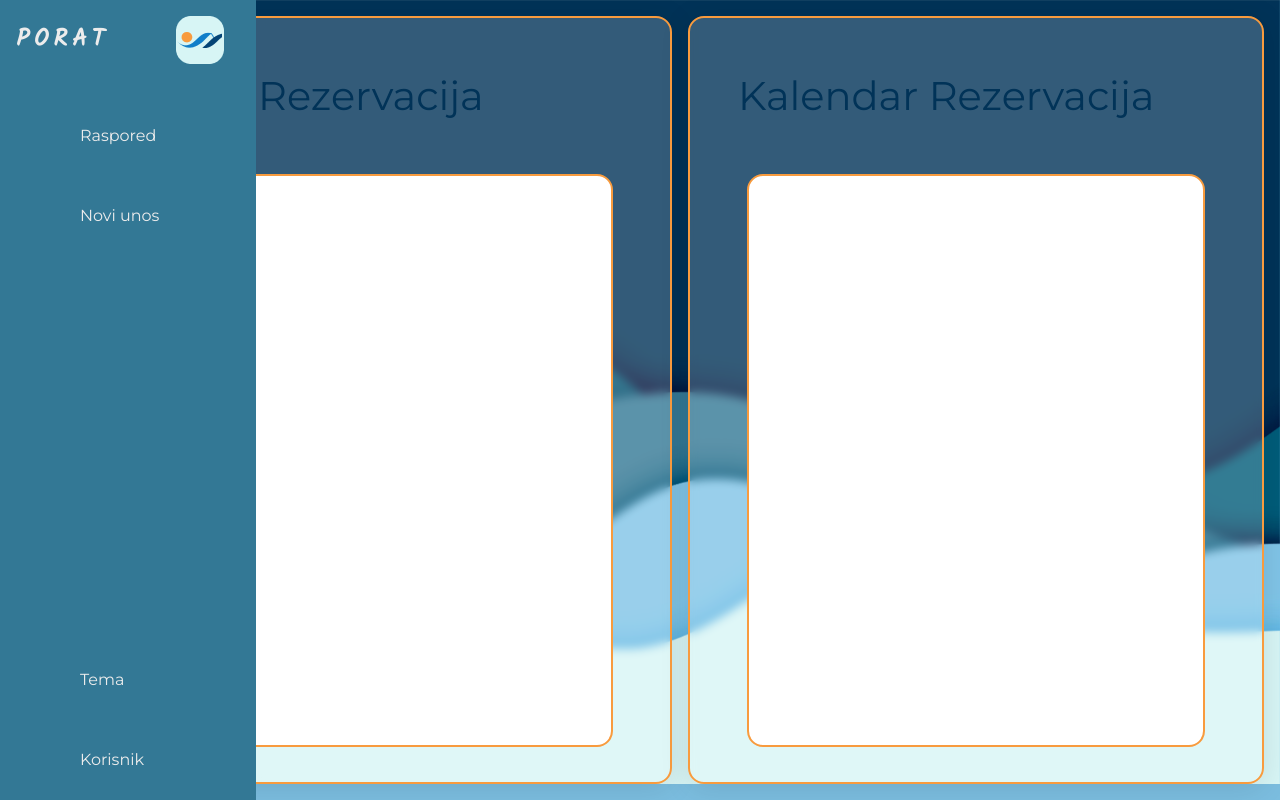
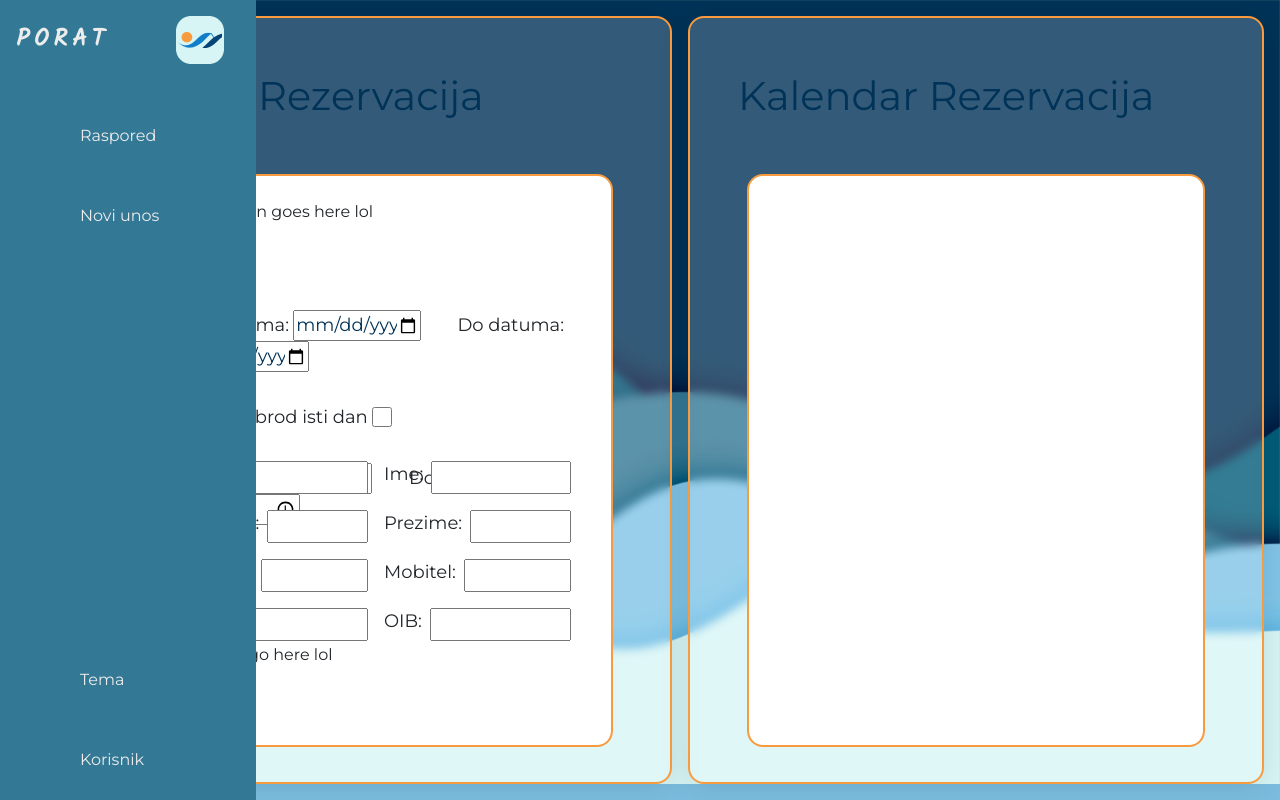
Before and after one commit to 0-bcda-0/porat-staff, a PHP site: page / in a window 1280 px wide. Run offline with PHP 8.4, Linux system fonts and the light colour scheme; some libraries are stand-ins or nearby versions.

Commit message:
GB - AddReservation Progress 2
Početak rada na input fieldovima lijeve kartice na stranici AddReservation.

```diff
--- a/addReservation/addReservation.css
+++ b/addReservation/addReservation.css
@@ -92,19 +92,101 @@ body{
   height: 15%;
 }
 
+/* - TOP CONTENT ZA LIJEVI PANEL - */
+
 .add-panel-left-content-top{
-  height: 35%;
+  height: 32%;
 }
 
+.add-inputs-top{
+  width: 100%;
+  padding-top: 2rem;
+}
+
+.add-date-label{
+  font-size: 18px;
+}
+
+#addreserv-datum-od{
+  font-size: 18px;
+  width: 8rem;
+  margin-right: 2rem;
+  color: #013358;
+}
+
+#addreserv-datum-do{
+  font-size: 18px;
+  width: 8rem;
+  color: #013358;
+}
+
+.add-radio-button-container{
+  padding-top: 2rem;
+}
+
+.add-time-input-container{
+  padding-top: 2rem;
+  font-size: 18px;
+}
+
+#addreserv-vrijeme-od{
+  padding-right: 0;
+  margin-right: 2rem;
+}
+
+#ad-radio-button{
+  width: 1.25rem;
+  height: 1.25rem;
+  vertical-align: text-bottom;
+}
+
+/* - BOTTOM CONTENT ZA LIJEVI PANEL - */
+
 .add-panel-left-content-bottom{
-  height: 35%;
+  height: 38%;
+  display: inline-flex;
+  font-size: 18px;
 }
+
+.add-panel-left-content-bottom-left-side{
+  width: 50%;
+  display: inline-block;
+}
+
+.add-panel-left-content-bottom-left-side > div{
+  padding-top: 1rem;
+  display: flex;
+}
+
+
+.add-panel-left-content-bottom-left-side > div > input{
+  width:100%;
+  margin-right: 1rem;
+  margin-left: 0.5rem;
+}
+
+
+.add-panel-left-content-bottom-right-side{
+  width: 50%;
+}
+
+.add-panel-left-content-bottom-right-side > div{
+  padding-top: 1rem;
+  display: flex;
+}
+
+
+.add-panel-left-content-bottom-right-side > div > input{
+  width:100%;
+  margin-right: 1rem;
+  margin-left: 0.5rem;
+}
+
+/* - BUTTONI ZA LIJEVI PANEL - */
 
 .add-panel-left-content-buttons{
   height: 15%;
 }
-
-
 
 
 /* ---- KALENDAR ---- */
--- a/addReservation/index.html
+++ b/addReservation/index.html
@@ -15,19 +15,76 @@
         <div class="add-panel-left-content">
           <!-- dropdown -->
           <div class="add-panel-left-content-dropdown">
-            a
+            Dropdown goes here lol
           </div>
           <!-- content-top -->
           <div class="add-panel-left-content-top">
-            b
+
+            <div class="add-inputs-top">
+              <label class="add-date-label" for="addreserv-datum-od">Od datuma:</label>
+              <input type="date" id="addreserv-datum-od">
+              <label class="add-date-label" for="addreserv-datum-do">Do datuma:</label>
+              <input type="date" id="addreserv-datum-do">
+            </div>
+
+            <div class="add-radio-button-container">
+              <label class="add-date-label" for="ad-radio-button">Vraćam brod isti dan </label>
+              <input type="checkbox" id="ad-radio-button">
+            </div>
+
+            <div class="add-time-input-container">
+              <label class="add-time-label" for="addreserv-vrijeme-od">Od sati:</label>
+              <input type="time" id="addreserv-vrijeme-od">
+              <label class="add-time-label" for="addreserv-vrijeme-do">Do sati:</label>
+              <input type="time" id="addreserv-vrijeme-do">
+            </div>
+
           </div>
           <!-- content-bottom -->
           <div class="add-panel-left-content-bottom">
-            c
+
+            <div class="add-panel-left-content-bottom-left-side">
+              <div>
+                <label for="add-input-ime">Ime: </label>
+                <input type="text" id="add-input-ime">
+              </div>
+              <div>
+                <label for="add-input-prezime">Prezime: </label>
+                <input type="text" id="add-input-prezime">
+              </div>
+              <div>
+                <label for="add-input-mobitel">Mobitel: </label>
+                <input type="text" id="add-input-mobitel">
+              </div>
+              <div>
+                <label for="add-input-oib">OIB: </label>
+                <input type="text" id="add-input-oib">
+              </div>
+            </div>
+
+            <div class="add-panel-left-content-bottom-right-side">
+              <div>
+                <label for="add-input-ime">Ime: </label>
+                <input type="text" id="add-input-ime">
+              </div>
+              <div>
+                <label for="add-input-prezime">Prezime: </label>
+                <input type="text" id="add-input-prezime">
+              </div>
+              <div>
+                <label for="add-input-mobitel">Mobitel: </label>
+                <input type="text" id="add-input-mobitel">
+              </div>
+              <div>
+                <label for="add-input-oib">OIB: </label>
+                <input type="text" id="add-input-oib">
+              </div>
+            </div>
+
           </div>
           <!-- buttoni -->
           <div class="add-panel-left-content-buttons">
-            d
+            buttons go here lol
           </div>
         </div>
       </div>
```
